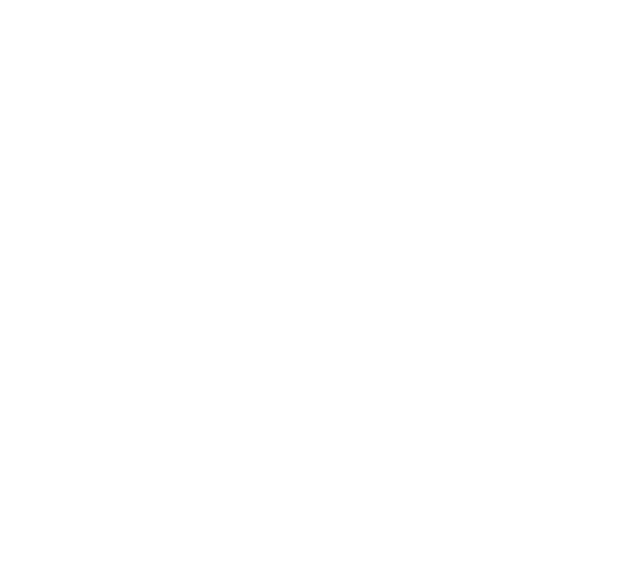
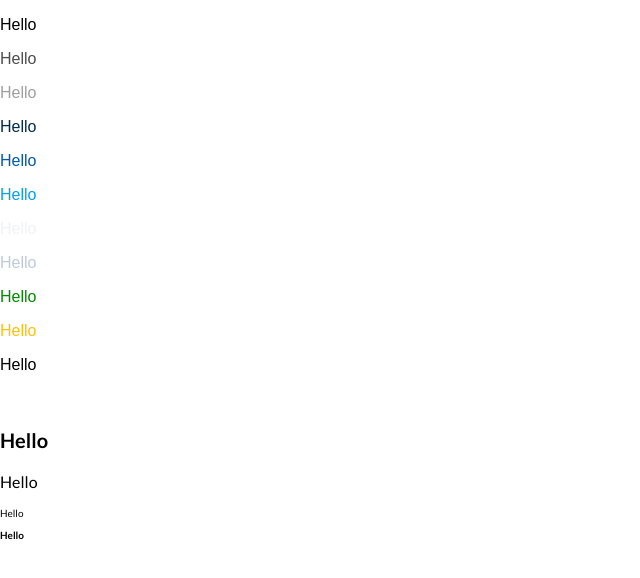
Before and after one commit to VdeVitor/desafio-paises, a React (Create React App) app: page / in a window 1280 px wide. Shown: the top 578 px of the page, without its empty margins (0-640 px from the left). Built offline with nearby package versions, Linux system fonts and the light colour scheme.

Commit message:
Add style guide. Install more styling dependencies

```diff
--- a/package.json
+++ b/package.json
@@ -11,11 +11,14 @@
     "@types/node": "^12.0.0",
     "@types/react": "^16.9.0",
     "@types/react-dom": "^16.9.0",
+    "@types/styled-components": "^5.1.0",
     "apollo-boost": "^0.4.9",
     "graphql": "^15.0.0",
+    "material-ui": "^0.20.2",
     "react": "^16.13.1",
     "react-dom": "^16.13.1",
     "react-scripts": "3.4.1",
+    "styled-components": "^5.1.0",
     "typescript": "~3.7.2"
   },
   "scripts": {
--- a/src/App.tsx
+++ b/src/App.tsx
@@ -1,8 +1,9 @@
 import React from 'react';
 import './App.css';
+import ViewCountries from './containers/ViewCountries';
 
 function App() {
-  return <div className="App"></div>;
+  return <ViewCountries />;
 }
 
 export default App;
--- /dev/null
+++ b/src/components/typography/Typography.ts
@@ -0,0 +1,30 @@
+import styled from 'styled-components';
+import { symbols } from '../../themes/symbols';
+
+export const Title = styled.h1`
+  font-size: ${symbols.font.size._20};
+  font-family: ${symbols.font.family.lato};
+  font-weight: ${symbols.font.weight.bold};
+  line-height: ${symbols.font.lineHeight._32};
+`;
+
+export const Caption = styled.p`
+  color: ${symbols.font.colors.primary}
+  font-size: ${symbols.font.size._12};
+  font-family: ${symbols.font.family.lato};
+  font-weight: ${symbols.font.weight.regular};
+`;
+
+export const Small = styled.p`
+  color: ${symbols.font.colors.primary};
+  font-size: ${symbols.font.size._10};
+  font-family: ${symbols.font.family.lato};
+  font-weight: ${symbols.font.weight.regular};
+`;
+
+export const SmallBold = styled.p`
+  color: ${symbols.font.colors.primary};
+  font-size: ${symbols.font.size._10};
+  font-family: ${symbols.font.family.lato};
+  font-weight: ${symbols.font.weight.bold};
+`;
--- /dev/null
+++ b/src/containers/ViewCountries.tsx
@@ -0,0 +1,37 @@
+import React from 'react';
+import { symbols } from '../themes/symbols';
+import {
+  Title,
+  SmallBold,
+  Small,
+  Caption,
+} from '../components/typography/Typography';
+
+const ViewCountries = () => {
+  return (
+    <>
+      <div>
+        <p style={{ color: symbols.font.colors.primary }}>Hello</p>
+        <p style={{ color: symbols.font.colors.secondary }}>Hello</p>
+        <p style={{ color: symbols.font.colors.tertiary }}>Hello</p>
+        <p style={{ color: symbols.colors.brand }}>Hello</p>
+        <p style={{ color: symbols.colors.accent1 }}>Hello</p>
+        <p style={{ color: symbols.colors.accent2 }}>Hello</p>
+        <p style={{ color: symbols.colors.neutral }}>Hello</p>
+        <p style={{ color: symbols.colors.shade }}>Hello</p>
+        <p style={{ color: symbols.colors.positive }}>Hello</p>
+        <p style={{ color: symbols.colors.currency }}>Hello</p>
+        <p style={{ color: symbols.colors.black }}>Hello</p>
+        <p style={{ color: symbols.colors.white }}>Hello</p>
+      </div>
+      <div>
+        <Title>Hello</Title>
+        <Caption>Hello</Caption>
+        <Small>Hello</Small>
+        <SmallBold>Hello</SmallBold>
+      </div>
+    </>
+  );
+};
+
+export default ViewCountries;
--- a/src/index.css
+++ b/src/index.css
@@ -1,8 +1,8 @@
+@import url('https://fonts.googleapis.com/css2?family=Lato:wght@400;700&display=swap');
+
 body {
   margin: 0;
-  font-family: -apple-system, BlinkMacSystemFont, 'Segoe UI', 'Roboto', 'Oxygen',
-    'Ubuntu', 'Cantarell', 'Fira Sans', 'Droid Sans', 'Helvetica Neue',
-    sans-serif;
+  font-family: sans-serif;
   -webkit-font-smoothing: antialiased;
   -moz-osx-font-smoothing: grayscale;
 }
--- /dev/null
+++ b/src/themes/symbols.ts
@@ -0,0 +1,37 @@
+import { rem } from '../utils';
+
+export const symbols = {
+  colors: {
+    brand: 'rgba(0, 43, 85, 1)',
+    accent1: 'rgba(0, 90, 173, 1)',
+    accent2: 'rgba(3, 160, 240, 1)',
+    neutral: 'rgba(240, 242, 245, 1)',
+    shade: 'rgba(190, 202, 220, 1)',
+    positive: 'rgba(0, 139, 0, 1)',
+    currency: 'rgb(255, 193, 7, 1)',
+    black: 'rgba(0, 0, 0, 1)',
+    white: 'rgba(255, 255, 255, 1)',
+  },
+  font: {
+    colors: {
+      primary: 'rgba(0, 0, 0, 1)',
+      secondary: 'rgba(0, 0, 0, 0.7)',
+      tertiary: 'rgba(0, 0, 0, 0.38)',
+    },
+    family: {
+      lato: 'Lato, sans-serif',
+    },
+    lineHeight: {
+      _32: rem(32),
+    },
+    size: {
+      _10: rem(10),
+      _12: rem(12),
+      _20: rem(20),
+    },
+    weight: {
+      regular: 400,
+      bold: 700,
+    },
+  },
+};
--- /dev/null
+++ b/src/utils/index.ts
@@ -0,0 +1,6 @@
+/**
+ * Used to calculate rem unit from a given value.
+ */
+export function rem(value: number) {
+  return `${value / 16}rem`;
+}
```
Also changed, not shown: tsconfig.json (+3 -8 lines), 1 other file (tests, documents, lock files or other folders).
